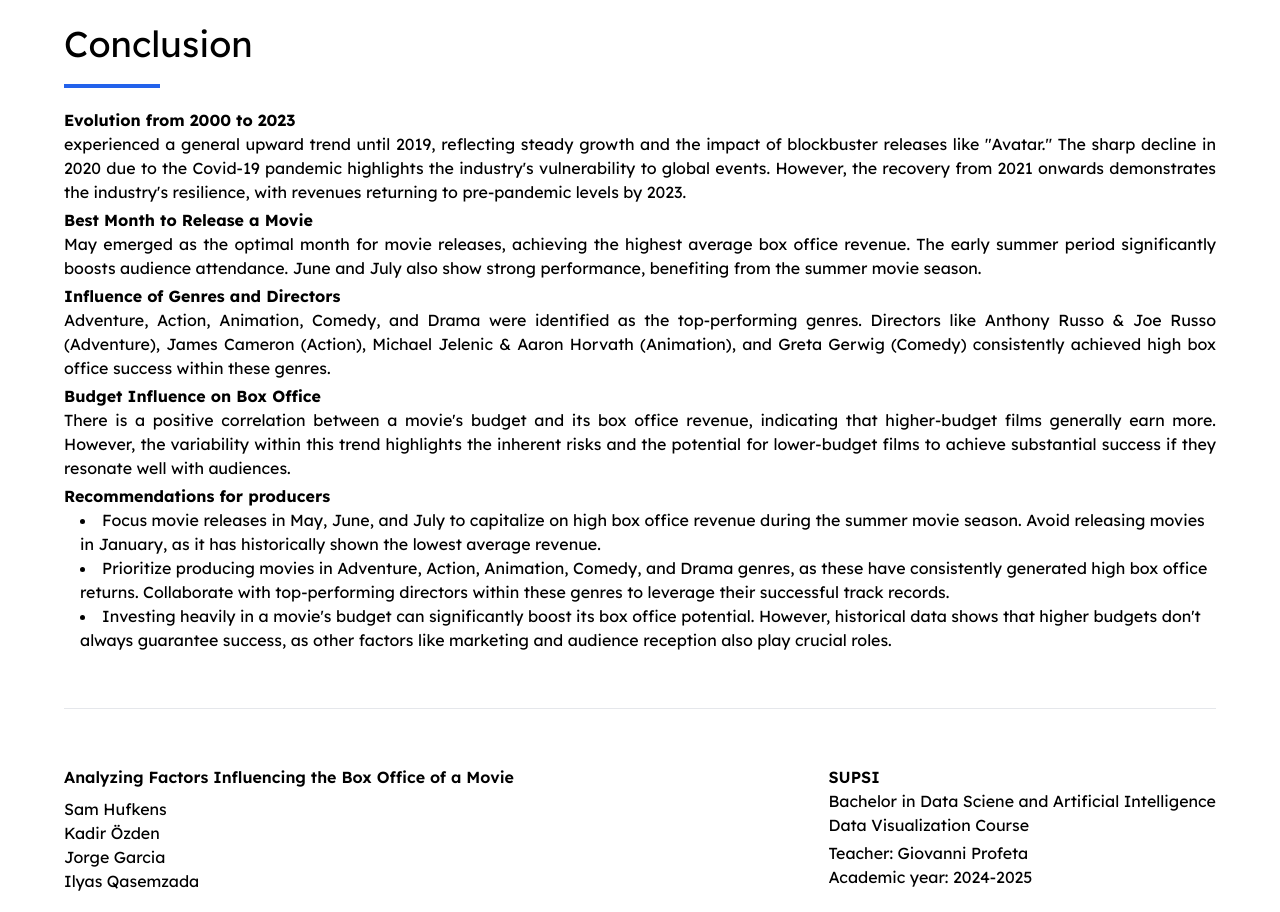
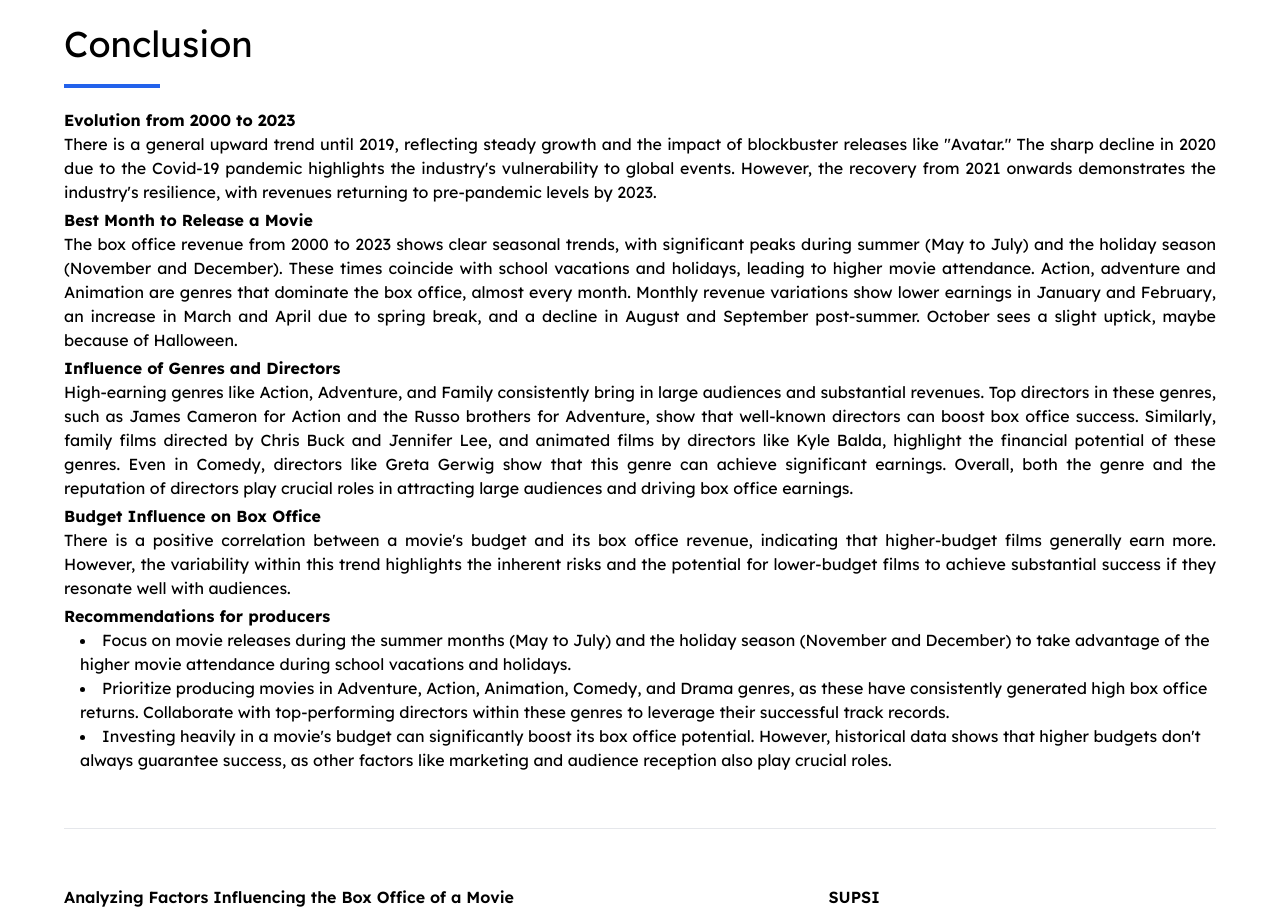
Before and after one commit to SamHufkens/data_vis_project_website, a React (Vite) app: page / in a window 1280 px wide. Shown: the part 5100-6012 px from the top of the page. Built offline with nearby package versions, Linux system fonts and the light colour scheme.

Commit message:
changed readme

```diff
--- a/src/components/Conclusion.tsx
+++ b/src/components/Conclusion.tsx
@@ -7,15 +7,15 @@ const ConclusionSection = () => {
         <TitleSection title="Conclusion"/>
         <p className="font-bold">Evolution from 2000 to 2023</p>
         <p className="text-justify">
-          experienced a general upward trend until 2019, reflecting steady growth and the impact of blockbuster releases like "Avatar." The sharp decline in 2020 due to the Covid-19 pandemic highlights the industry's vulnerability to global events. However, the recovery from 2021 onwards demonstrates the industry's resilience, with revenues returning to pre-pandemic levels by 2023.
+        There is a general upward trend until 2019, reflecting steady growth and the impact of blockbuster releases like "Avatar." The sharp decline in 2020 due to the Covid-19 pandemic highlights the industry's vulnerability to global events. However, the recovery from 2021 onwards demonstrates the industry's resilience, with revenues returning to pre-pandemic levels by 2023.
         </p>
         <p className="font-bold mt-1">Best Month to Release a Movie</p>
         <p className="text-justify">
-        May emerged as the optimal month for movie releases, achieving the highest average box office revenue. The early summer period significantly boosts audience attendance. June and July also show strong performance, benefiting from the summer movie season.
+        The box office revenue from 2000 to 2023 shows clear seasonal trends, with significant peaks during summer (May to July) and the holiday season (November and December). These times coincide with school vacations and holidays, leading to higher movie attendance. Action, adventure and Animation are genres that dominate the box office, almost every month. Monthly revenue variations show lower earnings in January and February, an increase in March and April due to spring break, and a decline in August and September post-summer. October sees a slight uptick, maybe because of Halloween.
         </p>
         <p className="font-bold mt-1">Influence of Genres and Directors</p>
         <p className="text-justify">
-        Adventure, Action, Animation, Comedy, and Drama were identified as the top-performing genres. Directors like Anthony Russo & Joe Russo (Adventure), James Cameron (Action), Michael Jelenic & Aaron Horvath (Animation), and Greta Gerwig (Comedy) consistently achieved high box office success within these genres.
+        High-earning genres like Action, Adventure, and Family consistently bring in large audiences and substantial revenues. Top directors in these genres, such as James Cameron for Action and the Russo brothers for Adventure, show that well-known directors can boost box office success. Similarly, family films directed by Chris Buck and Jennifer Lee, and animated films by directors like Kyle Balda, highlight the financial potential of these genres. Even in Comedy, directors like Greta Gerwig show that this genre can achieve significant earnings. Overall, both the genre and the reputation of directors play crucial roles in attracting large audiences and driving box office earnings.
         </p>
         <p className="font-bold mt-1">Budget Influence on Box Office</p>
         <p className="text-justify">
@@ -23,7 +23,7 @@ const ConclusionSection = () => {
         </p>
         <p className="font-bold mt-1">Recommendations for producers</p>
         <ul className="list-disc list-inside ml-4">
-          <li>Focus movie releases in May, June, and July to capitalize on high box office revenue during the summer movie season. Avoid releasing movies in January, as it has historically shown the lowest average revenue. </li>
+          <li>Focus on movie releases during the summer months (May to July) and the holiday season (November and December) to take advantage of the higher movie attendance during school vacations and holidays.</li>
           <li>Prioritize producing movies in Adventure, Action, Animation, Comedy, and Drama genres, as these have consistently generated high box office returns. Collaborate with top-performing directors within these genres to leverage their successful track records.</li>
           <li>Investing heavily in a movie's budget can significantly boost its box office potential. However, historical data shows that higher budgets don't always guarantee success, as other factors like marketing and audience reception also play crucial roles. </li>
         </ul>
```
Also changed, not shown: 1 other file (tests, documents, lock files or other folders).
